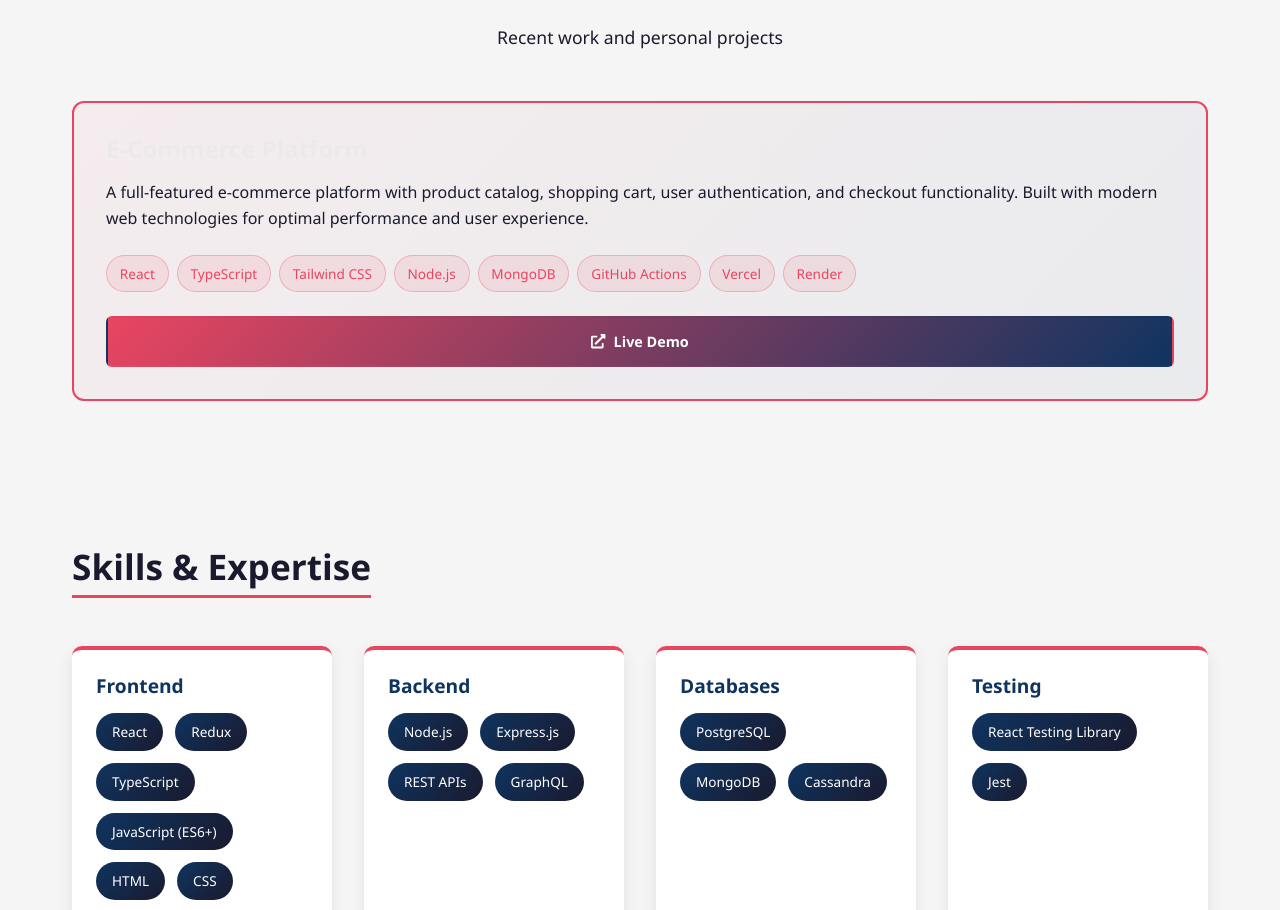
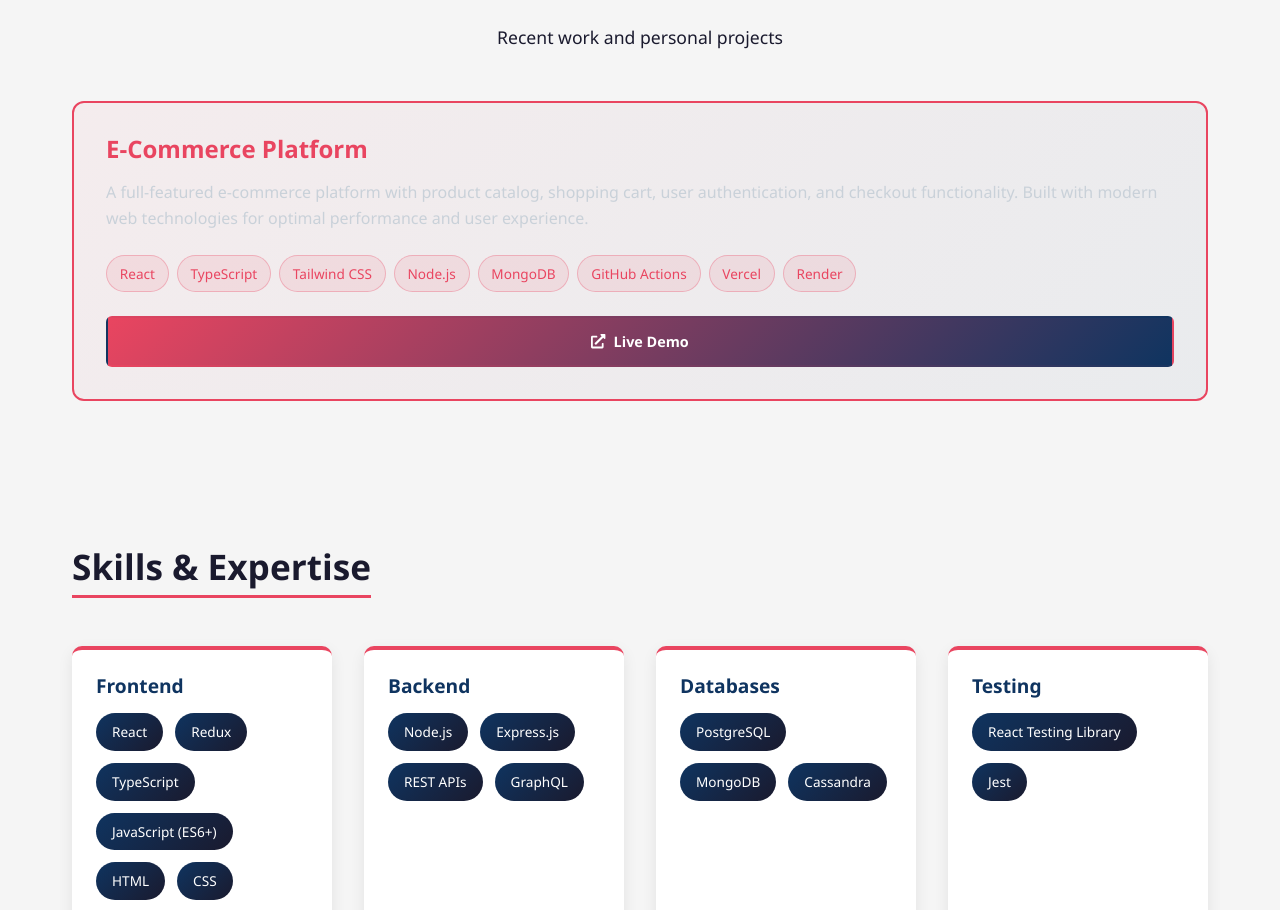
Before and after one commit to harjotsingh3878/harjot-portfolio, a Next.js app: page / in a window 1280 px wide. Shown: the part 5261-6171 px from the top of the page. Built offline with nearby package versions, Linux system fonts and the light colour scheme.

Commit message:
Improve project section typography and colors

```diff
--- a/src/components/Projects.css
+++ b/src/components/Projects.css
@@ -47,15 +47,16 @@
 
 .project-title {
   font-size: 1.5rem;
-  color: var(--text-light);
+  color: #e94560;
   margin-bottom: 1rem;
   display: flex;
   align-items: center;
   gap: 0.5rem;
+  font-weight: 700;
 }
 
 .project-description {
-  color: var(--text-muted);
+  color: #c9d1d9;
   line-height: 1.6;
   margin-bottom: 1.5rem;
   flex-grow: 1;
```
